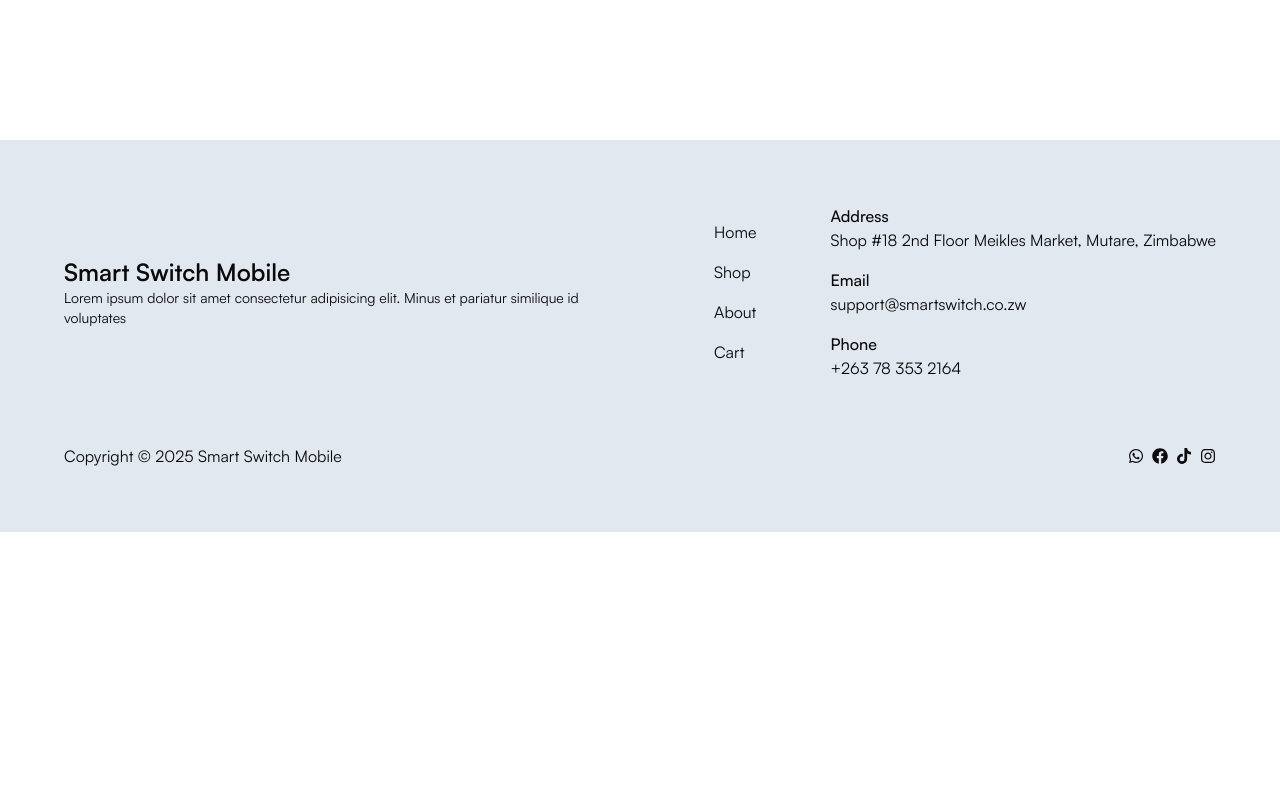
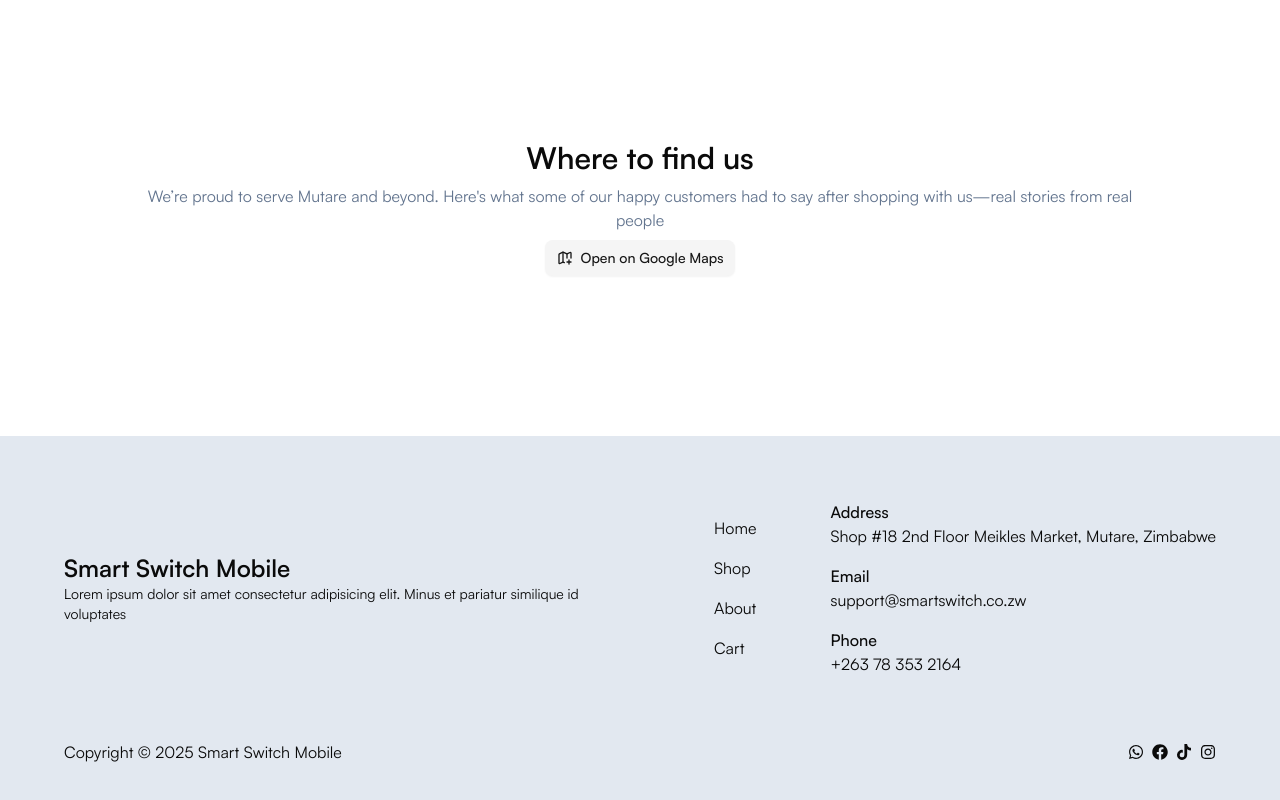
Before and after one commit to codewithkin/smart_switch_mobile_site, a Next.js app: page / in a window 1280 px wide. Shown: the part 4711-5511 px from the top of the page. Before the commit the page ends 5243 px from the top, so only its background shows below. Built offline with nearby package versions, Linux system fonts and the light colour scheme.

Commit message:
[ADD]: Where to find us section (unfinished)

```diff
--- a/src/app/page.tsx
+++ b/src/app/page.tsx
@@ -1,6 +1,7 @@
 import Header from "@/components/home/Header";
 import NewArrivals from "@/components/home/NewArrivals";
 import Testimonials from "@/components/home/Testimonials";
+import WhereToFindUs from "@/components/home/WhereToFindUs";
 import WhyChooseUs from "@/components/home/WhyChooseUs";
 
 function Home() {
@@ -10,6 +11,7 @@
       <NewArrivals />
       <WhyChooseUs />
       <Testimonials />
+      <WhereToFindUs />
     </>
   );
 }
--- /dev/null
+++ b/src/components/home/WhereToFindUs.tsx
@@ -0,0 +1,32 @@
+import React from "react";
+import { Button } from "../ui/button";
+import Link from "next/link";
+import { MapPlus, ShoppingBasketIcon } from "lucide-react";
+
+function WhereToFindUs() {
+  return (
+    <section className="section">
+      <article className="flex flex-col gap-2 items-center text-center justify-centrer">
+        <h2 className="heading">Where to find us</h2>
+
+        <p className="text-slate-500 text-center">
+          We’re proud to serve Mutare and beyond. Here's what some of our happy
+          customers had to say after shopping with us—real stories from real
+          people
+        </p>
+
+        <Button variant="secondary" asChild>
+          {/* TODO: Add link to google maps location */}
+          <Link href="/shop">
+            <MapPlus />
+            Open on Google Maps
+          </Link>
+        </Button>
+      </article>
+
+      {/* TODO: Add Google Maps Integration here */}
+    </section>
+  );
+}
+
+export default WhereToFindUs;
```
